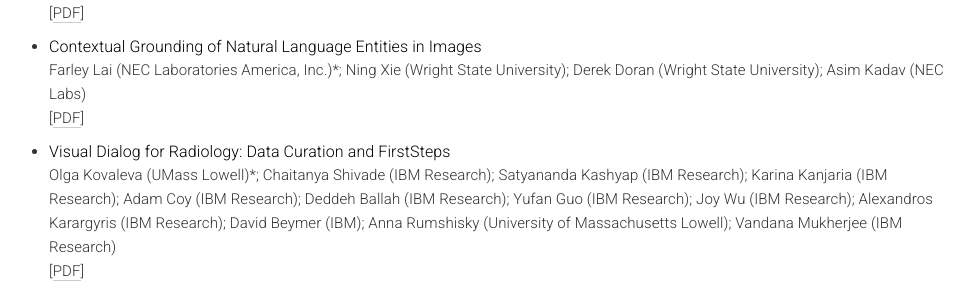
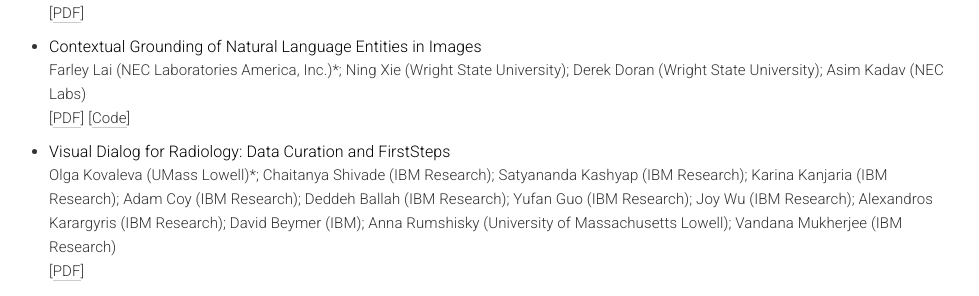
Before and after one commit to vigilworkshop/vigilworkshop.github.io, a Jekyll site: the page built from _pages/home.md, in a window 1280 px wide and 900 px high, scrolled down 5478 px. Shown: the part 151-447 px from the top of the window, without its empty margins (156-1135 px from the left). Built offline with Jekyll 4.4.1, drawn with Linux system fonts in a browser that asks for light colours.

Commit message:
Adds code link

```diff
--- a/_pages/home.md
+++ b/_pages/home.md
@@ -376,6 +376,7 @@ acknowledgements: ""
         <span class="paper-title">Contextual Grounding of Natural Language Entities in Images</span><br>
         <span class="paper-authors">Farley Lai (NEC Laboratories America, Inc.)*; Ning Xie (Wright State University); Derek Doran (Wright State University); Asim Kadav (NEC Labs)</span><br>
         <span class="paper-meta">[<a href="static/papers/14.pdf">PDF</a>]</span>
+        <span class="paper-meta">[<a href="https://gitlab.com/necla-ml/Grounding">Code</a>]</span>
     </li>
     <li>
         <span class="paper-title">Visual Dialog for Radiology: Data Curation and FirstSteps</span><br>
```
